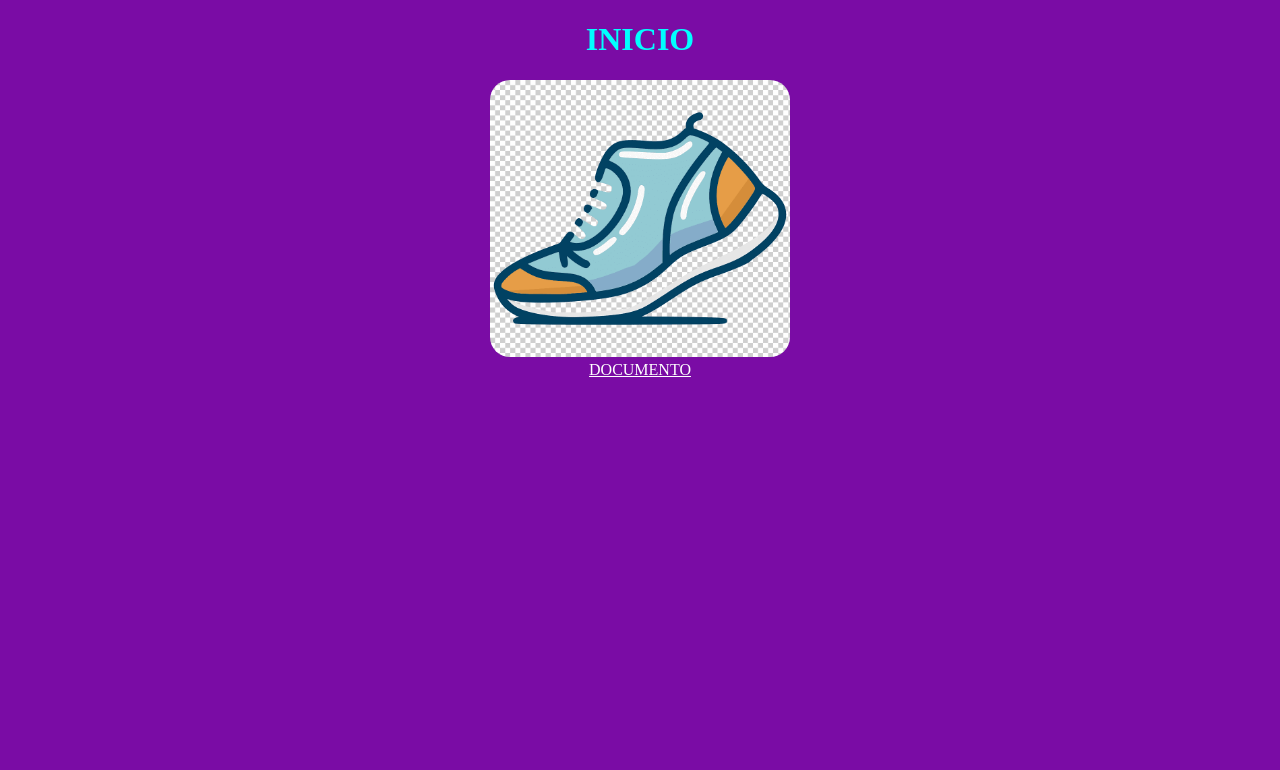
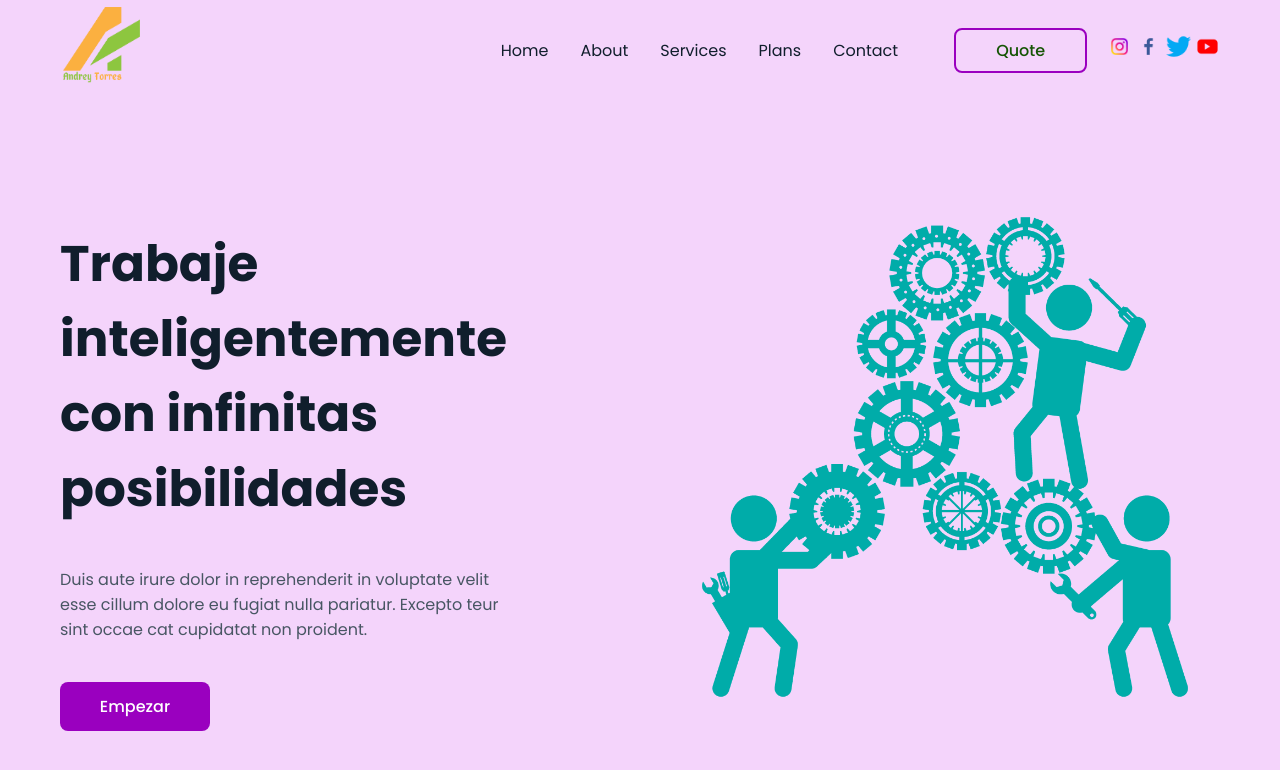
Before and after one commit to adrianrodriguezp/nuevapagina, a plain HTML site: page HTML/index.html in a window 1280 px wide. Drawn offline with Linux system fonts and the light colour scheme.

Commit message:
paginanueva

```diff
--- a/HTML/index.html
+++ b/HTML/index.html
@@ -1,35 +1,74 @@
-
-
 <!DOCTYPE html>
-<html lang="en">
+<html lang="es">
 <head>
     <meta charset="UTF-8">
     <meta http-equiv="X-UA-Compatible" content="IE=edge">
+    <link rel="stylesheet" href="../CSS/pagina.css">
     <meta name="viewport" content="width=device-width, initial-scale=1.0">
-    <title>Document</title>
-    <link rel="stylesheet" href="../CSS/style.CSS">
-
-
-    </style>
+    <title>Landing Page modern - UFPSO</title>
 </head>
 <body>
-    <div class="texto">
-        <h1 class="h11">INICIO</h1>
-    </div>
-    <div class="float">
-        <img src="../img/zapato1.png" alt="" class="imagen">
-    </div>
+    <header>
+    <div class="container_header">
+            <div class="logo">
+                <a href="#">
+                    <img src="../img/LOGO.png" alt="logocr7" >
+                </a>
+            </div>
 
-<div class="texto2">
-    <a href="../HTML/primero.html" class="h2">DOCUMENTO</a>
+        <div class="menu">
+            <nav>
+                <ul>
+                    <li><a href="#">Home</a></li>
+                    <li><a href="#">About</a></li>
+                    <li><a href="#">Services</a></li>
+                    <li><a href="#">Plans</a></li>
+                    <li><a href="#">Contact</a></li>
 
 
 
-</div>
+                </ul>
+            </nav>
+        <a href="#" class="btn_quote">Quote</a>
+            <div class="socialMedia">
+                 <a href="#">
+                    <img src="../img/instagram.png" alt="" height="25px" width="25px">
 
+                </a>
+                <a href="#">
+                    <img src="../img/facebook.png" alt="" height="25px" width="25px">
 
+                 </a>
+                <a href="#">
+                    <img src="../img/twitter.png" alt="" height="25px" width="25px">
+                </a>
+                <a href="#">
+                    <img src="../img/youtube.png" alt="" width="25px" height="25px">
 
+                </a>
+            </div>
+        </div>
+    </div>
+    </header>
 
+    <main>
+
+        <!--INICIO-->
+        <!--Portada de inicio-->
+        <div class="container__cover div__offset">
+            <div class="cover">
+                <section class="text__cover">
+                    <h1>Trabaje inteligentemente con infinitas posibilidades</h1>
+                    <p>Duis aute irure dolor in reprehenderit in voluptate velit esse cillum dolore eu fugiat nulla pariatur. Excepto teur sint occae cat cupidatat non proident.</p>
+                    <a href="#" class="btn__text-cover btn__text">Empezar</a>
+                </section>
+                <section class="image__cover">
+                    <img src="../img/trabajoequipo.png" alt="">
+                </section>
+            </div>
+        </div>
+
+    </main>
 
 </body>
 </html>
```
Also changed, not shown: HTML/pagina.html (deleted, +0 -74 lines).
